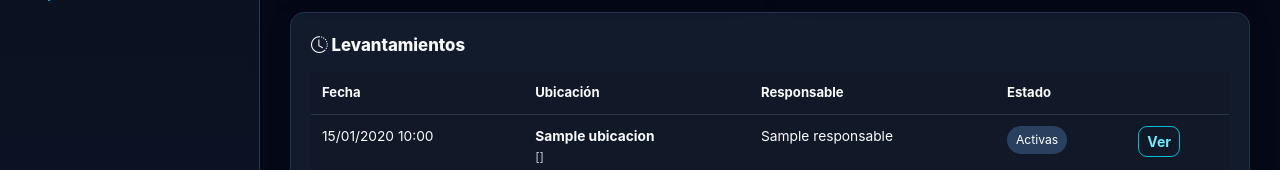
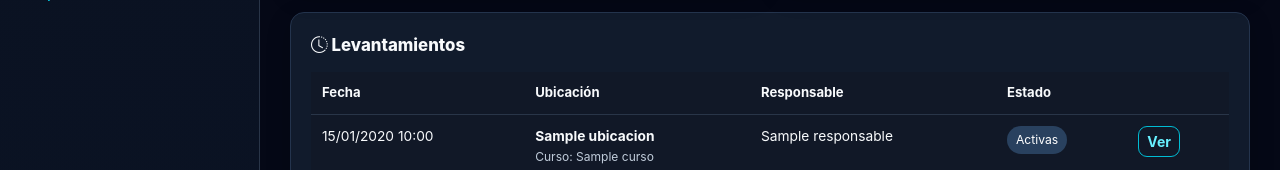
Before and after one commit to aebigor/stock_colegio, a Python web app: template app/templates/activos/inventario_fisico.html in a window 1280 px wide. Shown: the part 733-903 px from the top of the page. Run offline with Jinja, Linux system fonts and the light colour scheme; the template is opened without the code that fills it: most values are stand-ins (such as "Sample title", 1, 10 or a date in 2020).

Commit message:
se ajustan los activos generales

```diff
--- a/app/templates/activos/inventario_fisico.html
+++ b/app/templates/activos/inventario_fisico.html
@@ -54,7 +54,7 @@
       {% for item in levantamientos %}
       <tr>
         <td>{{ item.created_at.strftime('%d/%m/%Y %H:%M') if item.created_at else '—' }}</td>
-        <td><strong>{{ item.ubicacion.nombre if item.ubicacion else '—' }}</strong><br><small>{{ item.area }}</small></td>
+        <td><strong>{{ item.ubicacion.nombre if item.ubicacion else '—' }}</strong>{% if item.ubicacion and item.ubicacion.curso %}<br><small>Curso: {{ item.ubicacion.curso }}</small>{% endif %}<br><small>{{ item.area }}</small></td>
         <td>{{ item.responsable.nombre if item.responsable else '—' }}</td>
         <td><span class="status status-{{ item.estado|lower|replace(' ','-')|replace('ó','o') }}">{{ item.estado }}</span></td>
         {% if es_super_admin %}<td>{{ item.creador.nombre if item.creador else '—' }}{% if item.creador and item.creador.apellido %} {{ item.creador.apellido }}{% endif %}</td>{% endif %}
```
Also changed, not shown: 1 other file.
